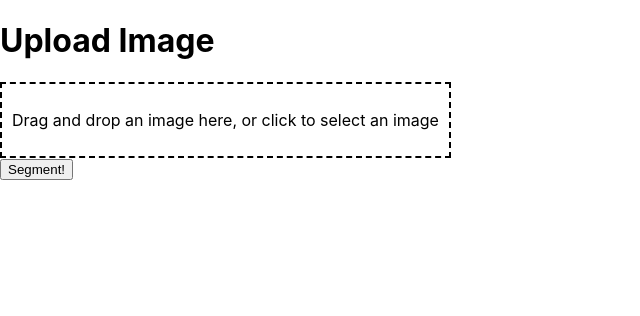
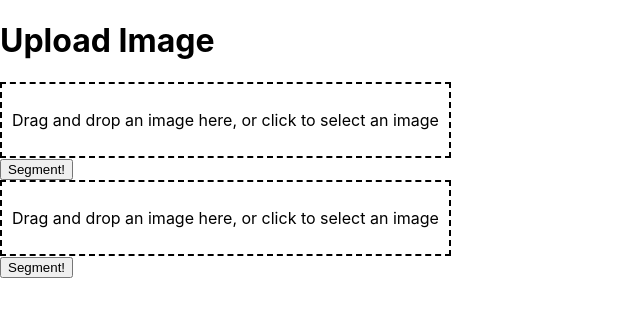
Before and after one commit to shaharAka/Chaim, a Next.js app: page /upload in a window 1280 px wide. Shown: the top 316 px of the page, without its empty margins (0-640 px from the left). Built offline with nearby package versions, Linux system fonts and the light colour scheme.

Commit message:
Update upload.js

```diff
--- a/pages/upload.js
+++ b/pages/upload.js
@@ -6,6 +6,7 @@ export default function UploadPage() {
     <div>
       <h1>Upload Image</h1>
       <ImageSegmentor />
+      <ImageSegmentor />
     </div>
   );
 }
```
